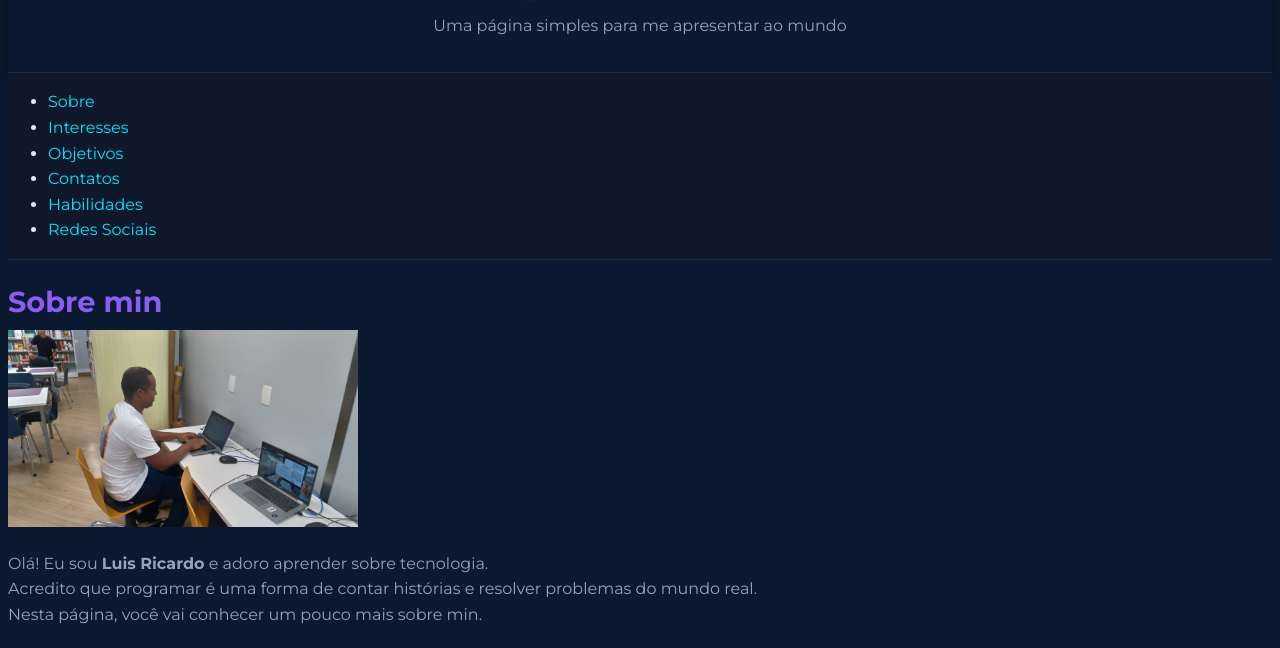
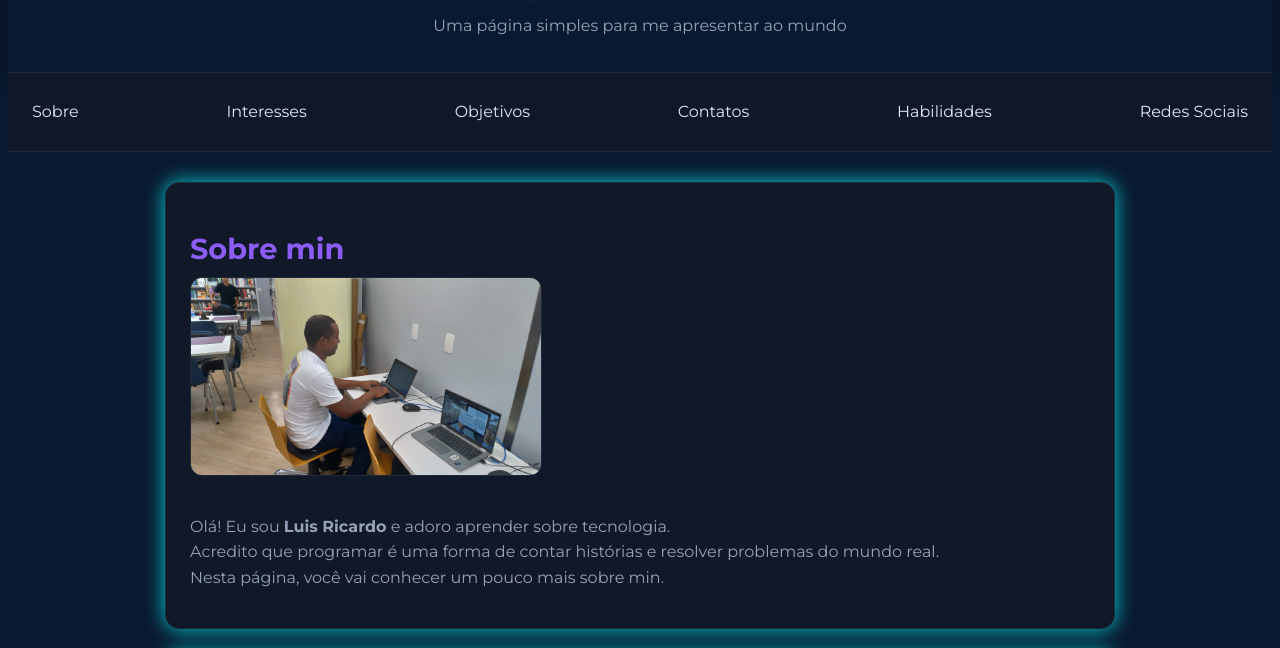
Before and after one commit to ricardo8santana/fundamentos-html-css, a plain HTML site: page index.html in a window 1280 px wide. Shown: the part 103-751 px from the top of the page. Drawn offline with Linux system fonts and the light colour scheme.

Commit message:
adicionando estilo a página

```diff
--- a/index.html
+++ b/index.html
@@ -104,7 +104,7 @@
                         campo de digitação é selecionado.
                     -->
                     <label for="nome">Nome</label>
-                    <br/>
+
                     <!-- A tag <input> cria um campo de entrada, uma caixa para o usuário digitar algo.
                          O type serve para indicar qual o tipo  de valor que o campo vai receber.
                          O name é o nome da informação que vai  ser enviada no formulário.
@@ -112,16 +112,28 @@
                          O required faz com que o campo seja obrigatório para o envio.
                     -->
                     <input type="text" name="nome" id="nome">
-                    <br/><br/>
 
                      <label for="email" >E-mail:</label>
-                     <br/>
+
                      <input type="email" name="email" id="email" required>
-                     <br/><br/>
+
                      <label for="mensagem">Mensagem:</label>
-                      <br/>
-                     <input type="text" name="mensagem" id="mensagem">
-                     <br/><br/>
+
+
+                                     <!--
+                            A tag <textarea> cria uma área de texto maior,
+                            permitindo que o usuário digite mensagens longas (como observações ou comentários).
+                            Diferente do <input type="text">, que aceita apenas uma linha,
+                            o <textarea> aceita várias linhas de texto.
+                            -->
+                    <textarea
+                        name="mensagem"
+                        id="mensagem"
+                        rows="4"
+                        cols="30"
+                        required
+                    ></textarea>
+
 
                      <!-- A tag <button> cria um botão clicavel. O atributo type indica o tipo do botão.
                           Nesse caso o submit inidca que o botão vai enviar o formulário
--- a/style.css
+++ b/style.css
@@ -111,3 +111,77 @@ CABEÇALHO E MENU DE NAVEGAÇÃO
     position: sticky;
     top: 0;
  }
+ /* Alterando a lista que dentro do nav */
+nav ul{
+    /* vai deixar os links lado a lado. remover marcadores de lista */
+    display: flex;
+    /* alinhamento horizontal */
+    justify-content: space-between;
+    /* remover marcadores de lista */
+    list-style: none;
+    padding: 10px;
+}
+/* Alterando os links dentro do nav */
+nav a{
+    /* cor dos links do menu de navegação */
+    color: #e2e8f0;
+    /* espaçamento interno dos links */
+    padding: 6px 14px;
+    /* para deixar bordas arrendondas, usamos border-radius */
+    border-radius: 50px;
+
+}
+nav a:hover{
+    /* cor dos links do menu de navegação ao passar o mouse */
+   background-color: #00e5ff;
+   color: #000;
+}
+
+/*
+ESTRUTURA PRINCIPAL E SEÇÕES
+==================================================
+*/
+main{
+    /* definindo a largura máxima do conteúdo */
+    max-width: 950px;
+    /* centralizando o conteúdo */
+    margin: 30px auto;
+    /* espaçamento interno */
+    padding: 0 20px;
+
+}
+
+/*
+Cada <section> funciona como um card visual.
+*/
+
+main > section{
+    background-color: #111827;
+    border: 1px solid #1e293b;
+    border-radius: 14px;
+    /* contruir uma sombra */
+    box-shadow: 0 0 20px rgba(0, 255, 255, 0.8);
+    padding: 24px;
+    margin-bottom: 24px;
+}
+
+/*
+IMAGENS
+==================================================
+*/
+img{
+    max-width: 100%;
+    height: auto;
+    border-radius: 12PX;
+    border: 1px solid #1e293b;
+    margin-bottom: 14px;
+}
+/*
+ FORMULÁRIOS
+==================================================
+*/
+form{
+    /* espaça todos os campos verticais */
+    display: grid;
+    gap: 12px;
+}
```
